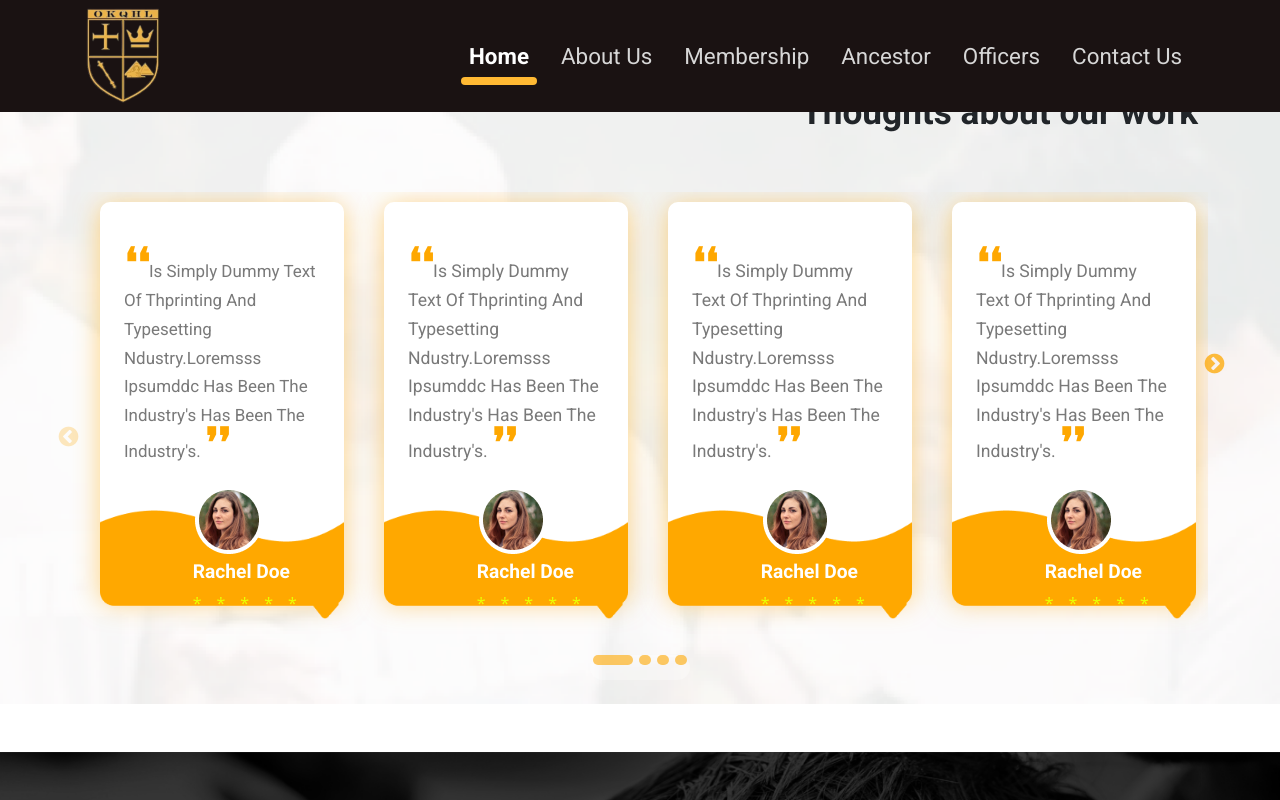
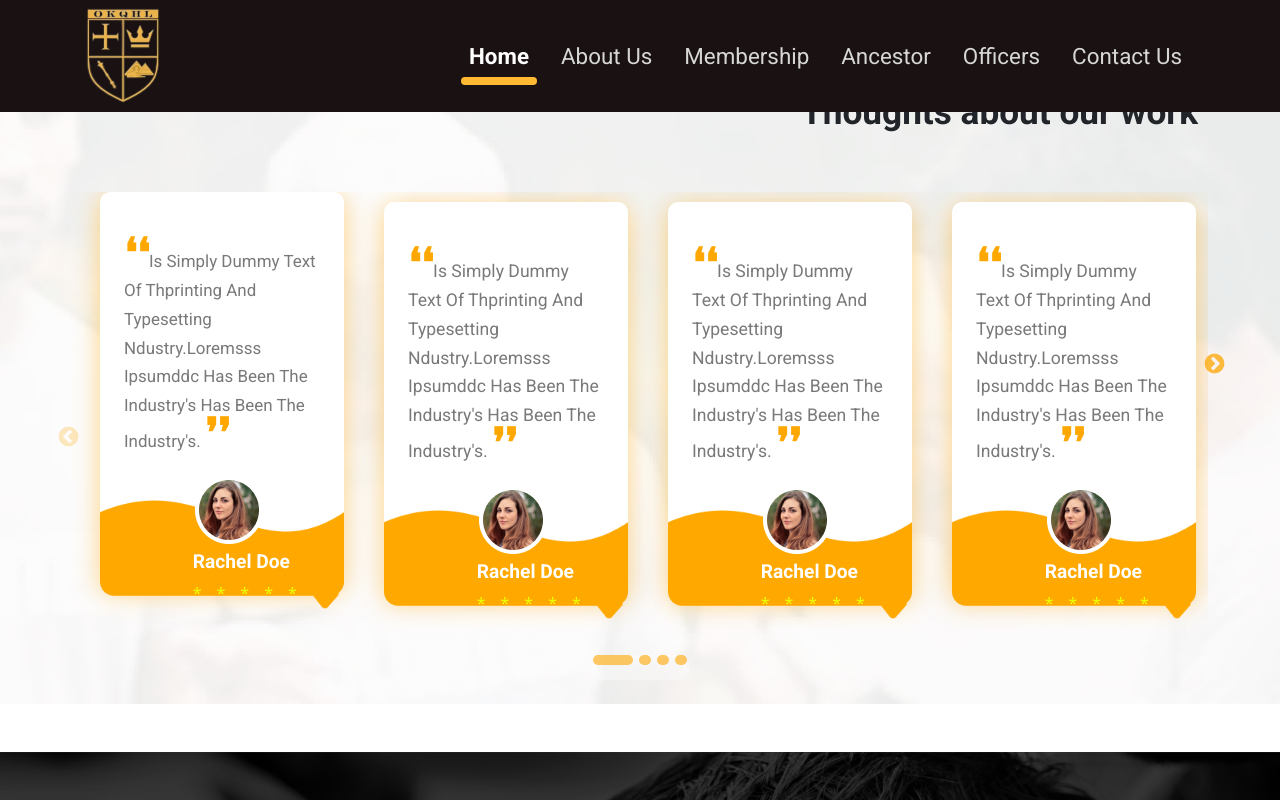
Before and after one commit to Asifmzn12/New-Project, a React (Vite) app: page / in a window 1280 px wide. In both pictures the pointer is over the element 222 px from the left and 3680 px from the top of the page. Shown: the part 3280-4080 px from the top of the page. Built offline with nearby package versions, Linux system fonts and the light colour scheme.

Commit message:
some changes

```diff
--- a/src/TestimonialSlider.css
+++ b/src/TestimonialSlider.css
@@ -151,3 +151,9 @@ border-radius: 50%;
 .cardeffect :hover{
 transform: scale(1.01);
 }
+.testimonial-card{
+  transition: all 0.3s ease;
+}
+.testimonial-card:hover{
+transform:translateY(-10px) !important;
+}
```
